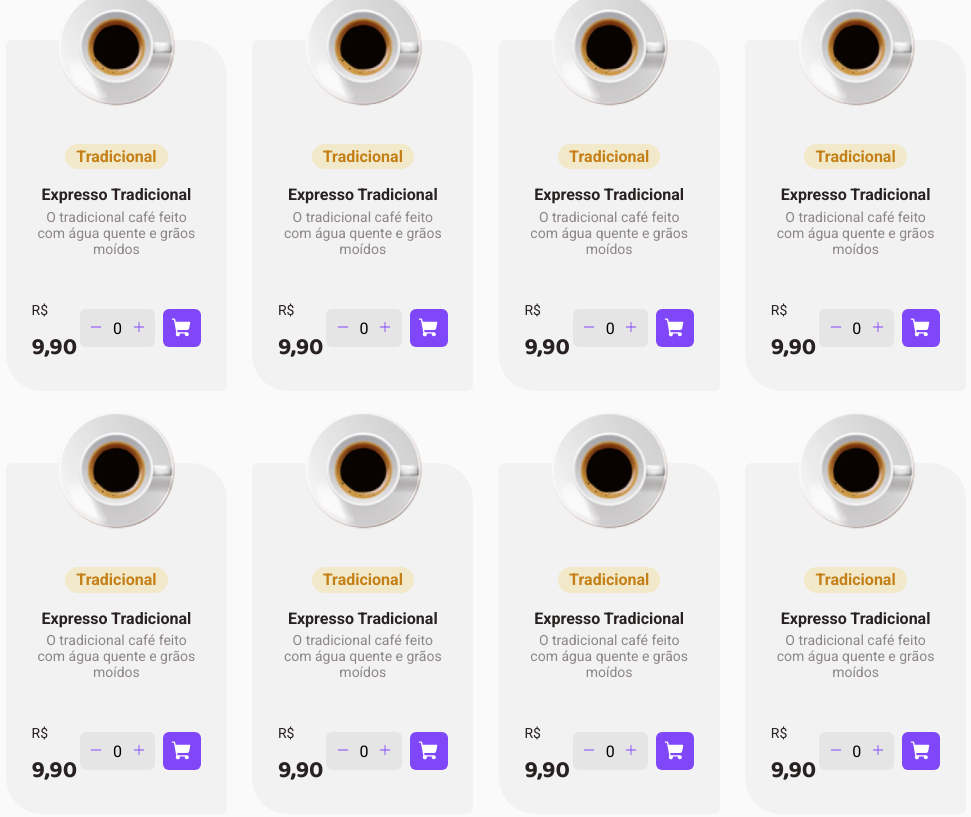
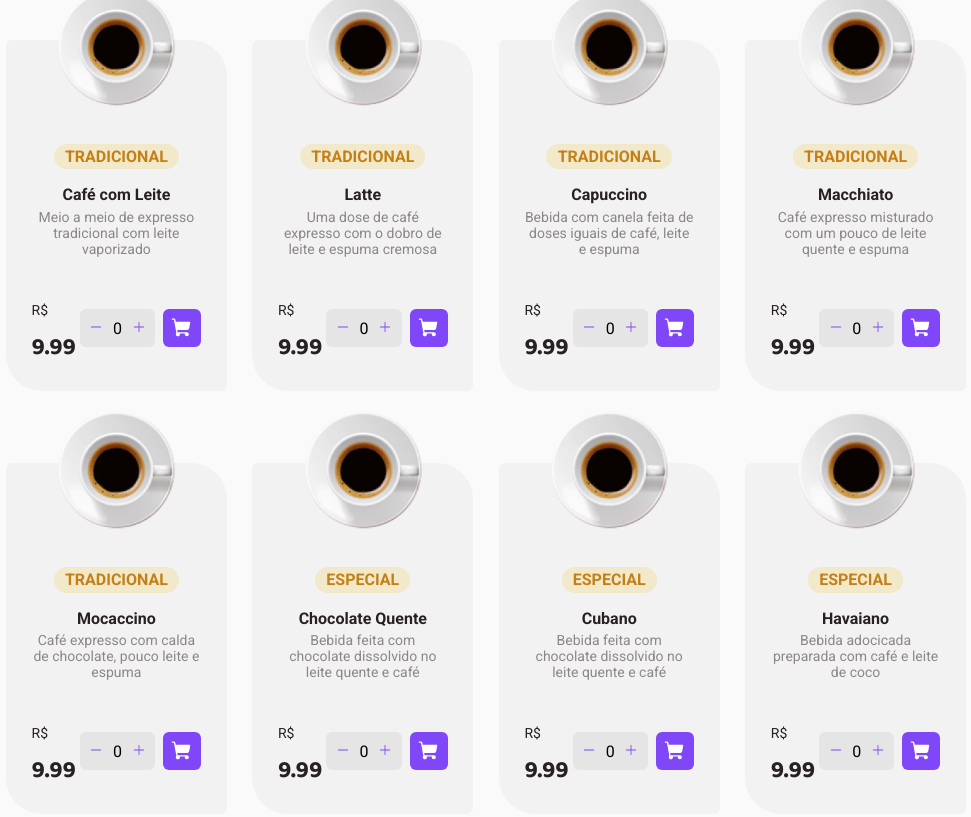
Before and after one commit to lucaslomba/desafio-02, a React (Vite) app: page / in a window 1280 px wide. Shown: the part 1303-2120 px from the top of the page, without its empty margins (154-1125 px from the left). Built offline with nearby package versions, Linux system fonts and the light colour scheme.

Commit message:
Montando objeto e exibindo a partir dele

```diff
--- /dev/null
+++ b/src/Data/typesOfCoffe.ts
@@ -0,0 +1,186 @@
+export const typesOfCoffe = [
+  {
+    id: 1,
+    categorys: [
+      {
+        category: 'Tradicional',
+      },
+    ],
+    title: 'Expresso Tradicional',
+    subtitle: 'O tradicional café feito com água quente e grãos moídos',
+    price: 9.99,
+  },
+  {
+    id: 2,
+    categorys: [
+      {
+        category: 'Tradicional',
+      },
+    ],
+    title: 'Expresso Americano',
+    subtitle: 'Expresso diluído, menos intenso que o tradicional',
+    price: 9.99,
+  },
+  {
+    id: 3,
+    categorys: [
+      {
+        category: 'Tradicional',
+      },
+    ],
+    title: 'Expresso Cremoso',
+    subtitle: 'Café expresso tradicional com espuma cremosa',
+    price: 9.99,
+  },
+  {
+    id: 4,
+    categorys: [
+      {
+        category: 'Tradicional',
+      },
+      {
+        category: 'Gelado',
+      },
+    ],
+    title: 'Expresso Gelado',
+    subtitle: 'Bebida preparada com café expresso e cubos de gelo',
+    price: 9.99,
+  },
+  {
+    id: 5,
+    categorys: [
+      {
+        category: 'Tradicional',
+      },
+      {
+        category: 'Com leite',
+      },
+    ],
+    title: 'Café com Leite',
+    subtitle: 'Meio a meio de expresso tradicional com leite vaporizado',
+    price: 9.99,
+  },
+  {
+    id: 6,
+    categorys: [
+      {
+        category: 'Tradicional',
+      },
+      {
+        category: 'Com leite',
+      },
+    ],
+    title: 'Latte',
+    subtitle: 'Uma dose de café expresso com o dobro de leite e espuma cremosa',
+    price: 9.99,
+  },
+  {
+    id: 7,
+    categorys: [
+      {
+        category: 'Tradicional',
+      },
+      {
+        category: 'Com leite',
+      },
+    ],
+    title: 'Capuccino',
+    subtitle: 'Bebida com canela feita de doses iguais de café, leite e espuma',
+    price: 9.99,
+  },
+  {
+    id: 8,
+    categorys: [
+      {
+        category: 'Tradicional',
+      },
+      {
+        category: 'Com leite',
+      },
+    ],
+    title: 'Macchiato',
+    subtitle: 'Café expresso misturado com um pouco de leite quente e espuma',
+    price: 9.99,
+  },
+  {
+    id: 9,
+    categorys: [
+      {
+        category: 'Tradicional',
+      },
+      {
+        category: 'Com leite',
+      },
+    ],
+    title: 'Mocaccino',
+    subtitle: 'Café expresso com calda de chocolate, pouco leite e espuma',
+    price: 9.99,
+  },
+  {
+    id: 10,
+    categorys: [
+      {
+        category: 'Especial',
+      },
+      {
+        category: 'Com leite',
+      },
+    ],
+    title: 'Chocolate Quente',
+    subtitle: 'Bebida feita com chocolate dissolvido no leite quente e café',
+    price: 9.99,
+  },
+  {
+    id: 11,
+    categorys: [
+      {
+        category: 'especial',
+      },
+      {
+        category: 'alcoólico',
+      },
+      {
+        category: 'gelado',
+      },
+    ],
+    title: 'Cubano',
+    subtitle: 'Bebida feita com chocolate dissolvido no leite quente e café',
+    price: 9.99,
+  },
+  {
+    id: 12,
+    categorys: [
+      {
+        category: 'especial',
+      },
+    ],
+    title: 'Havaiano',
+    subtitle: 'Bebida adocicada preparada com café e leite de coco',
+    price: 9.99,
+  },
+  {
+    id: 13,
+    categorys: [
+      {
+        category: 'especial',
+      },
+    ],
+    title: 'Árabe',
+    subtitle: 'Bebida preparada com grãos de café árabe e especiarias',
+    price: 9.99,
+  },
+  {
+    id: 14,
+    categorys: [
+      {
+        category: 'especial',
+      },
+      {
+        category: 'alcoólico',
+      },
+    ],
+    title: 'Irlandês',
+    subtitle: 'Bebida a base de café, uísque irlandês, açúcar e chantilly',
+    price: 9.99,
+  },
+]
--- a/src/pages/Home/components/CardCoffe/index.tsx
+++ b/src/pages/Home/components/CardCoffe/index.tsx
@@ -12,24 +12,34 @@ import CoffeImage from '../../../../assets/tiposCafe/expressoTradicional.svg'
 import { NavLink } from 'react-router-dom'
 import { useState } from 'react'
 
-export function CardCoffe() {
+interface CardCoffeeProps {
+  coffee: {
+    id: number
+    categorys: {
+      category: string
+    }[]
+    title: string
+    subtitle: string
+    price: number
+  }
+}
+
+export function CardCoffe({ coffee }: CardCoffeeProps) {
   const [countCoffeToAdd, setCountCoffeToAdd] = useState(0)
 
   return (
     <CardCoffeContainer>
       <img src={CoffeImage} alt="Café expresso tradicional" />
 
-      <CardCoffeType>Tradicional</CardCoffeType>
+      <CardCoffeType>{coffee.categorys[0].category}</CardCoffeType>
 
-      <CardCoffeTitle>Expresso Tradicional</CardCoffeTitle>
+      <CardCoffeTitle>{coffee.title}</CardCoffeTitle>
 
-      <CardCoffeSubtitle>
-        O tradicional café feito com água quente e grãos moídos
-      </CardCoffeSubtitle>
+      <CardCoffeSubtitle>{coffee.subtitle}</CardCoffeSubtitle>
 
       <FooterContainer>
         <CardCoffePrice>
-          <span>R$</span> 9,90
+          <span>R$</span> {coffee.price}
         </CardCoffePrice>
 
         <div>
--- a/src/pages/Home/components/CardCoffe/styles.ts
+++ b/src/pages/Home/components/CardCoffe/styles.ts
@@ -24,6 +24,7 @@ export const CardCoffeType = styled.span`
   background: ${(props) => props.theme['yellow-100']};
   color: ${(props) => props.theme['yellow-900']};
   font-weight: bold;
+  text-transform: uppercase;
 
   border-radius: 100px;
   padding: 0.2rem 0.7rem;
--- a/src/pages/Home/index.tsx
+++ b/src/pages/Home/index.tsx
@@ -14,6 +14,7 @@ import {
 import { ShoppingCart, Timer, Package, Coffee } from 'phosphor-react'
 import Background from '../../assets/Background.svg'
 import { CardCoffe } from './components/CardCoffe'
+import { typesOfCoffe } from '../../Data/typesOfCoffe'
 
 export function Home() {
   return (
@@ -64,20 +65,9 @@ export function Home() {
       <HomeOptionsContainer>
         <h2>Nossos cafés</h2>
         <OptionsGrid>
-          <CardCoffe />
-          <CardCoffe />
-          <CardCoffe />
-          <CardCoffe />
-          <CardCoffe />
-          <CardCoffe />
-          <CardCoffe />
-          <CardCoffe />
-          <CardCoffe />
-          <CardCoffe />
-          <CardCoffe />
-          <CardCoffe />
-          <CardCoffe />
-          <CardCoffe />
+          {typesOfCoffe.map((coffee) => {
+            return <CardCoffe key={coffee.id} coffee={coffee} />
+          })}
         </OptionsGrid>
       </HomeOptionsContainer>
     </HomeContainer>
```
